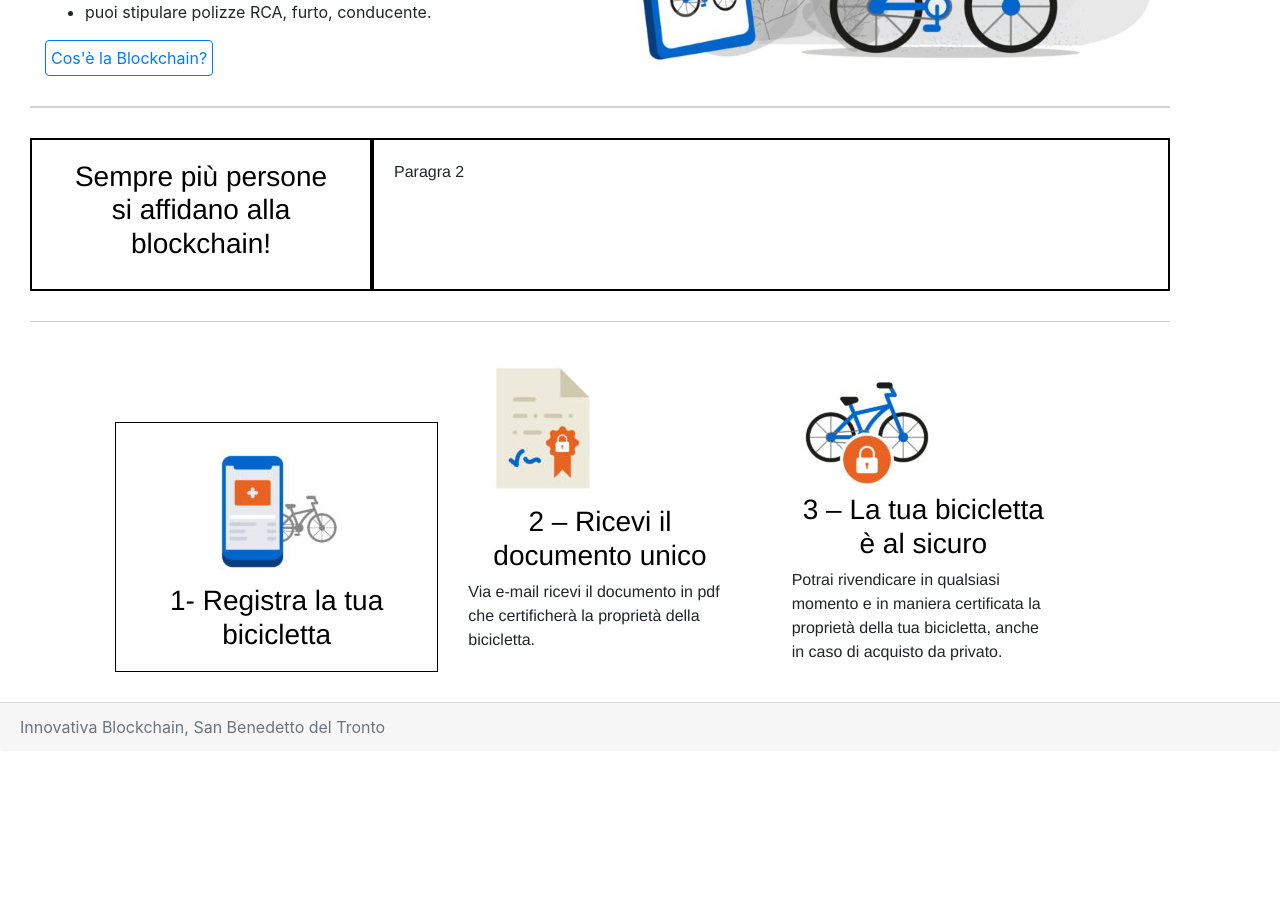
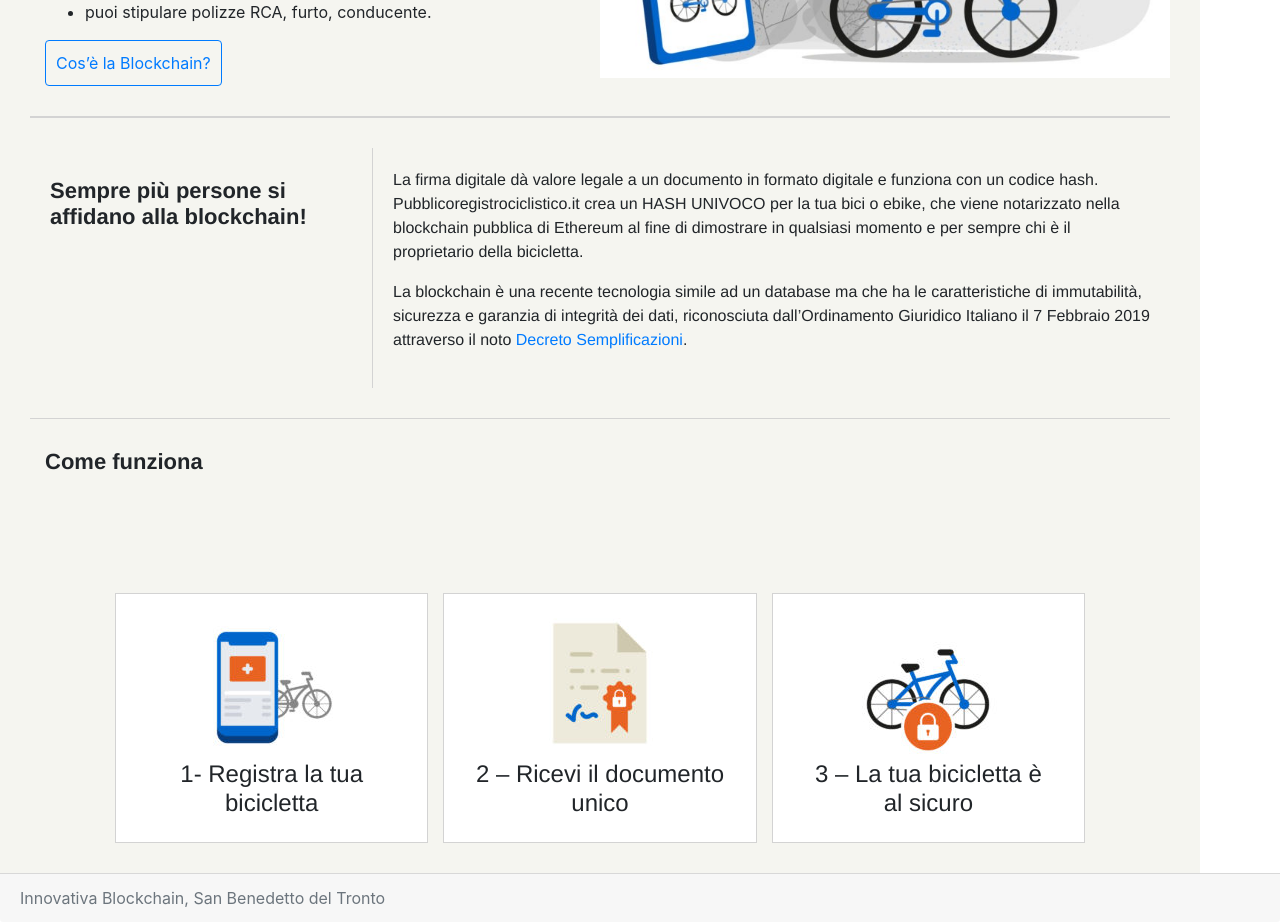
Before and after one commit to kevinappoggetti/pubblico-registro-ciclistico, a React (Create React App) app: page / in a window 1280 px wide. Shown: the part 740-1662 px from the top of the page. Before the commit the page ends 1491 px from the top, so only its background shows below. Built offline with nearby package versions, Linux system fonts and the light colour scheme.

Commit message:
RegistraBici è diventato un class Component per cui sono state modificate le Modal. Da fare: Mettere hash in 1 Modal, mettere Date Picker, inserire tutto insieme e fare hash, poi sistemare css.

```diff
--- a/src/App.css
+++ b/src/App.css
@@ -63,7 +63,7 @@
 
 /* Container */
  #containerId{
-  background-color:#fff;
+  background-color:#f5f5f0;
   margin:0;
   max-width: 1200px;
   width:100%;
@@ -104,16 +104,20 @@
 
 #containerBlockchainHome1{
   width:30%;
-  border:2px solid black;
+  /* border:2px solid lightgrey; */
   padding:20px;
 }
 
 #containerBlockchainHome2{
   width:70%;
-  border:2px solid black;
+  border-left:1px solid lightgrey;
   padding:20px;
 }
 
+
+#containerComeFunziona{
+  margin-top:20px;
+}
 
 #containerCarte{
   display: flex;
@@ -122,10 +126,22 @@
   width:1000px;
 }
 
-#card1,#card2,#card3{
+ #card2{
 
    padding-left: 0;
    padding-right: 0;
+}
+
+#card1{
+  padding-left: 0;
+  padding-right: 0;
+  margin-right: 15px;
+}
+
+#card3{
+  padding-left: 0;
+  padding-right: 0;
+  margin-left: 15px;
 }
 
 #card1:hover #face1{
@@ -140,10 +156,10 @@
 
 #card1:hover{
   transition: 1.2s;
-  /* box-shadow:10px 10px 5px #000000; */
+  box-shadow:10px 10px 5px #000000;
 }
 
-/* #card2:hover #face2{
+ #card2:hover #face2{
   opacity: 1;
   cursor:pointer;
   transform: translateY(0px);
@@ -155,7 +171,7 @@
 
 #card2:hover{
   transition: 1.2s;
-
+  box-shadow:10px 10px 5px #000000;
 }
 
 #card3:hover #face3{
@@ -170,16 +186,15 @@
 
 #card3:hover{
   transition: 1.2s;
+  box-shadow:10px 10px 5px #000000;
+}
 
-} */
-
-
-
-#content1{
+#content1, #content2, #content3{
   display: flex;
   flex-direction: column;
   justify-content: center;
   align-items: center;
+  text-align: center;
 }
 
 #content1 img{
@@ -189,7 +204,21 @@
   opacity: 1;
 }
 
-#face1{
+#content2 img{
+  font-size: 5em;
+  color: white;
+  /* padding: 20px; */
+  opacity: 1;
+}
+
+#content3 img{
+  font-size: 5em;
+  color: white;
+  /* padding: 20px; */
+  opacity: 1;
+}
+
+#face1, #face2, #face3{
   position: relative;
   display: flex;
   align-items: center;
@@ -197,12 +226,12 @@
   background-color: white;
   z-index: 3;
   transform: translateY(100px);
-  border: 1px solid black;
+  border: 1px solid lightgrey;
   /* width: 250px; */
   height: 250px;
 }
 
-#face12{
+#face12,#face22,#face32{
   position: relative;
   display: flex;
   align-items: center;
@@ -222,15 +251,15 @@
 #content12 p{
   color:white;
 }
-
-h3 {
-  margin: 10px;
-  text-align: center;
-  color: black;
+#content22 p{
+  color:white;
+}
+#content32 p{
+  color:white;
 }
 
 #buttonHomeCoseBlockchain{
-  padding: 5px;
+  padding: 10px;
 }
 /*-----------------------------------------------------------------*/
 
@@ -280,6 +309,10 @@ h3 {
   border-radius:15px;
 }
 
+#informazioniCardPersonale{
+  margin-top: 40px;
+}
+
 h1,h2,h3,h4,p {
   font-family: "Helvetica Neue";
 }
--- a/src/Home.js
+++ b/src/Home.js
@@ -62,7 +62,7 @@ class Home extends Component {
           <li>puoi stipulare polizze RCA, furto, conducente.</li>
         </ul>
         <Button id="buttonHomeCoseBlockchain" variant="outline-primary">
-          Cos'è la Blockchain?
+          Cos&rsquo;&egrave; la Blockchain?
         </Button>
       </Container>
       <Container id="containerBiciHome2">
@@ -71,22 +71,26 @@ class Home extends Component {
 
     <Container id="containerBlockchainHome">
       <Container id="containerBlockchainHome1">
-        <h3>Sempre più persone si affidano alla blockchain!</h3>
+        <h3 style={{fontWeight:"bold", fontSize:22, paddingTop:10, paddingBottom:10}}>Sempre più persone si affidano alla blockchain!</h3>
       </Container>
       <Container id="containerBlockchainHome2">
-        <p> Paragra 2</p>
+        <p> La firma digitale dà valore legale a un documento in formato digitale e funziona con un codice hash.
+            Pubblicoregistrociclistico.it crea un HASH UNIVOCO per la tua bici o ebike, che viene notarizzato nella blockchain pubblica di Ethereum al fine di dimostrare in qualsiasi momento e per sempre chi è il proprietario della bicicletta.</p>
+        <p>La blockchain è una recente tecnologia simile ad un database ma che ha le caratteristiche di immutabilità, sicurezza e garanzia di integrità dei dati, riconosciuta dall’Ordinamento Giuridico Italiano il 7 Febbraio 2019 attraverso il noto <a href="/">Decreto Semplificazioni</a>.</p>
       </Container>
     </Container>
 
+    <Container id="containerComeFunziona">
+      <h3 style={{fontWeight:"bold", fontSize:22, paddingTop:10, paddingBottom:10}}>Come funziona</h3>
+    </Container>
     <Container id="containerCarte">
-
 
       <Container id="card1">
         <Container id="face1">
           <Container id="content1">
             <img
               src={Immagine3} />
-            <h3>1- Registra la tua bicicletta</h3>
+            <h4>1- Registra la tua bicicletta</h4>
           </Container>
         </Container>
         <Container id="face12">
@@ -101,7 +105,7 @@ class Home extends Component {
           <Container id="content2">
             <img
               src={Immagine4} />
-            <h3>2 – Ricevi il documento unico</h3>
+            <h4>2 – Ricevi il documento unico</h4>
           </Container>
         </Container>
         <Container id="face22">
@@ -116,7 +120,7 @@ class Home extends Component {
           <Container id="content3">
             <img
               src={Immagine5} />
-            <h3>3 – La tua bicicletta è al sicuro</h3>
+            <h4>3 – La tua bicicletta è al sicuro</h4>
           </Container>
         </Container>
         <Container id="face32">
@@ -125,16 +129,7 @@ class Home extends Component {
           </Container>
         </Container>
       </Container>
-
-
-
     </Container>
-
-
-
-
-
-
 </Container>
     );
   }
--- a/src/RegistraBici.js
+++ b/src/RegistraBici.js
@@ -3,12 +3,45 @@ import {ButtonToolbar, Button, Form, Col, Container, Card, InputGroup, Modal} fr
 import styled from 'styled-components';
 import './App.css';
 
-export const RegistraBici = () => {
+export class RegistraBici extends Component {
 
-    const [show, setShow] = React.useState(false);
-    const handleClose = () => setShow(false);
-    const handleShow = () => setShow(true);
+  state = {
+    show:false,
+    setShow:false,
+    hash:'',
+    typed:''
+  }
 
+  showModal = ()=> {
+    this.setState({show:true});
+    console.log(this.show);
+  }
+
+  hideModal = ()=>{
+  this.setState({ show: false });
+  }
+
+  sha256 = async (message) => {
+    // encode as UTF-8
+    const getTyped=this.state.typed;
+    const msgBuffer = new TextEncoder('utf-8').encode(getTyped);
+    console.log("msgBuffer "+msgBuffer);
+    // hash the message
+    const hashBuffer = await crypto.subtle.digest('SHA-256', msgBuffer);
+    console.log("hashBuffer "+hashBuffer);
+    // convert ArrayBuffer to Array
+    const hashArray = Array.from(new Uint8Array(hashBuffer));
+    console.log("hashArray "+hashArray);
+    // convert bytes to hex string
+    const hashHex = hashArray.map(b => ('00' + b.toString(16)).slice(-2)).join('');
+    console.log("hashHex "+hashHex);
+    this.setState({hash:hashHex,show:false});
+
+    //hideModal();
+  }
+
+  render(){
+    //Modal variables
     return(
         <Container >
         <h2 id="h2Title">Registra qui la tua bici</h2>
@@ -145,19 +178,19 @@ export const RegistraBici = () => {
                   </Form.Row>
 
 
-                  <Button variant="outline-primary" onClick={handleShow} >
+                  <Button variant="outline-primary" onClick={this.showModal} >
                     Registra la tua Bici!
                   </Button>
-                  <Modal id="modalClass" show={show} onHide={handleClose}>
+                  <Modal id="modalClass" show={this.state.show} onHide={this.hideModal}>
                       <Modal.Header closeButton>
                         <Modal.Title>Sei sicuro di voler registrare la tua bici e le tue informazioni?</Modal.Title>
                       </Modal.Header>
                       <Modal.Body>Ai fini della tutela dei dati personali, tali dati non saranno salvati sulla Blockchain</Modal.Body>
                       <Modal.Footer>
-                        <Button variant="outline-secondary" onClick={handleClose}>
+                        <Button variant="outline-secondary" onClick={this.hideModal}>
                           Annulla
                         </Button>
-                        <Button variant="outline-primary" onClick={handleClose}>
+                        <Button variant="outline-primary" onClick={this.sha256} show={this.state.show}>
                           Registra
                         </Button>
                       </Modal.Footer>
@@ -165,10 +198,11 @@ export const RegistraBici = () => {
                 </Form>
             </Card.Body>
           </Card>
+          <Container>{this.state.hash}</Container>
         </Container>
-
     );
   }
+}
 
 
 export default RegistraBici;
```
